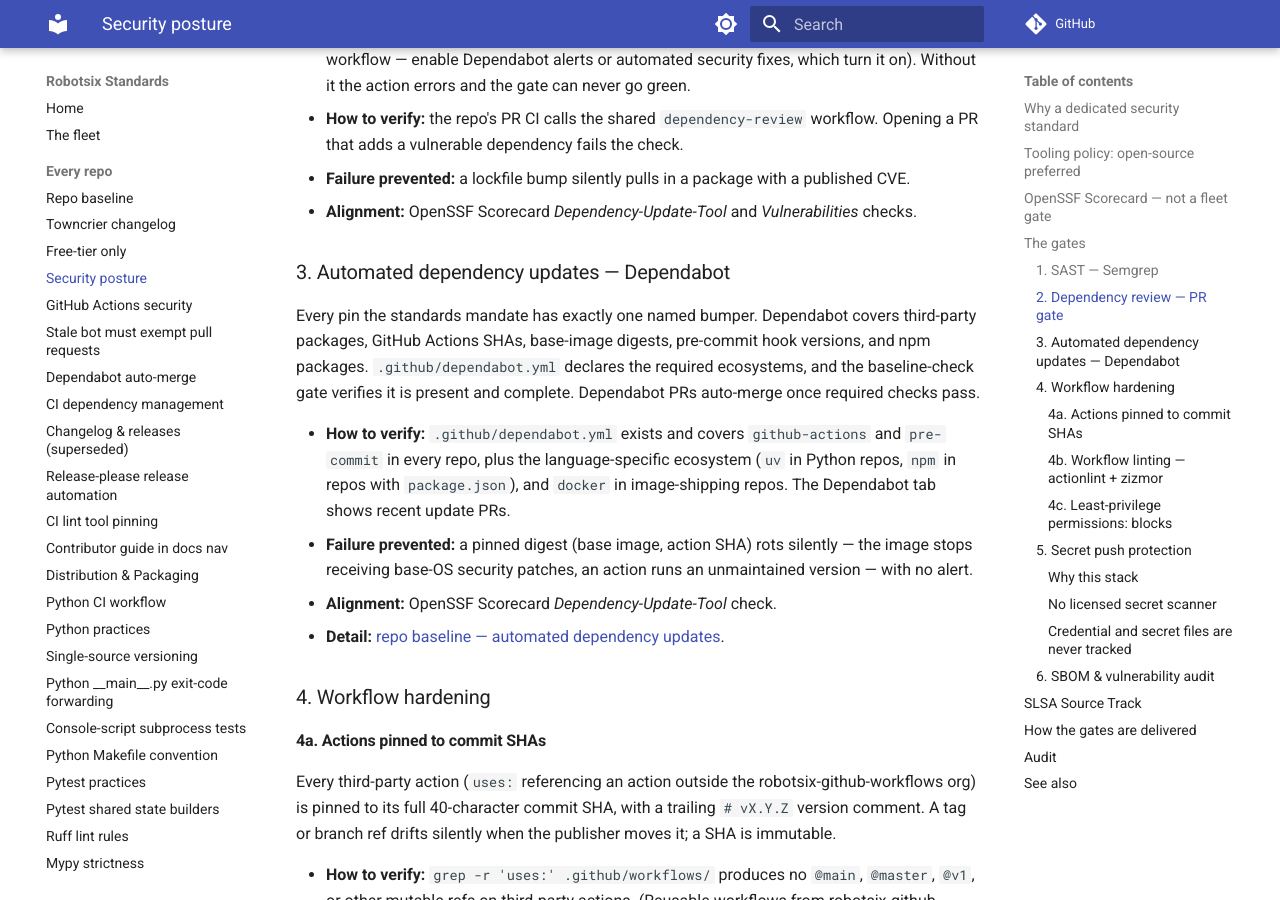
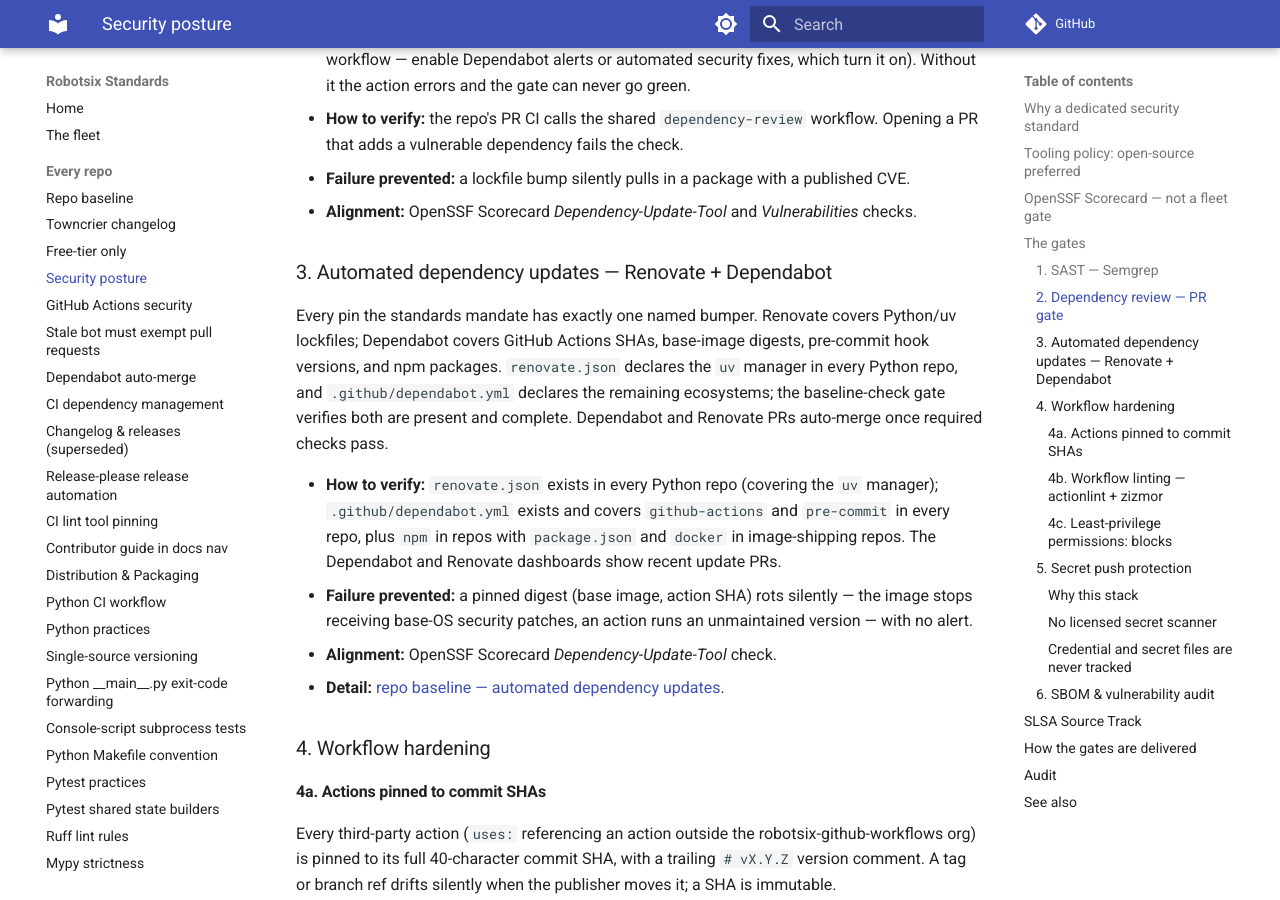
Before and after one commit to damien-robotsix/robotsix-standards, an MkDocs documentation site: the page built from docs/security-posture.md, in a window 1280 px wide and 900 px high, scrolled down 2468 px. Built offline with MkDocs 1.6.1 and Material for MkDocs 9.7.7, drawn with Linux system fonts in a browser that asks for light colours; comment, search, counter and statistics services are not loaded; some of the changed text lies outside the part shown.

Commit message:
docs: uv dependency updates: Dependabot config and two standards pages contradict the Renovate rule (20260817T074322Z-uv-dependency-updates-dependabot-config-b201) (#296)
* docs: uv dependency updates: Dependabot config and two standards pages contradict the Renovate rule (20260817T074322Z-uv-dependency-updates-dependabot-config-b201)

* ci: auto-fix — add uv package-ecosystem to dependabot.yml

---------

Co-authored-by: robotsix-mill <mill@robotsix.local>

```diff
--- a/docs/security-posture.md
+++ b/docs/security-posture.md
@@ -119,19 +119,20 @@ vulnerable package before the PR merges.
 - **Alignment:** OpenSSF Scorecard *Dependency-Update-Tool* and
   *Vulnerabilities* checks.
 
-### 3. Automated dependency updates — Dependabot
+### 3. Automated dependency updates — Renovate + Dependabot
 
-Every pin the standards mandate has exactly one named bumper. Dependabot covers
-third-party packages, GitHub Actions SHAs, base-image digests, pre-commit hook
-versions, and npm packages. `.github/dependabot.yml` declares the required
-ecosystems, and the baseline-check gate verifies it is present and complete.
-Dependabot PRs auto-merge once required checks pass.
+Every pin the standards mandate has exactly one named bumper. Renovate covers
+Python/uv lockfiles; Dependabot covers GitHub Actions SHAs, base-image digests,
+pre-commit hook versions, and npm packages. `renovate.json` declares the `uv`
+manager in every Python repo, and `.github/dependabot.yml` declares the
+remaining ecosystems; the baseline-check gate verifies both are present and
+complete. Dependabot and Renovate PRs auto-merge once required checks pass.
 
-- **How to verify:** `.github/dependabot.yml` exists and covers
-  `github-actions` and `pre-commit` in every repo, plus the
-  language-specific ecosystem (`uv` in Python repos, `npm` in repos
-  with `package.json`), and `docker` in image-shipping repos. The Dependabot
-  tab shows recent update PRs.
+- **How to verify:** `renovate.json` exists in every Python repo (covering the
+  `uv` manager); `.github/dependabot.yml` exists and covers `github-actions`
+  and `pre-commit` in every repo, plus `npm` in repos with `package.json` and
+  `docker` in image-shipping repos. The Dependabot and Renovate dashboards
+  show recent update PRs.
 - **Failure prevented:** a pinned digest (base image, action SHA) rots silently
   — the image stops receiving base-OS security patches, an action runs an
   unmaintained version — with no alert.
@@ -377,7 +378,7 @@ dashboard-watching:
 |---|---|
 | Semgrep* | CI calls shared Semgrep workflow; latest CI run uploads Semgrep findings artifact |
 | Dependency review* | CI calls shared `dependency-review` workflow; Dependency graph enabled |
-| Dependabot | `.github/dependabot.yml` covers required ecosystems; recent update PRs |
+| Dependabot + Renovate | `.github/dependabot.yml` covers non-uv ecosystems; `renovate.json` present in Python repos; recent update PRs |
 | SHA-pinned actions | `grep -r 'uses:' .github/workflows/` — no mutable refs on third-party actions |
 | Workflow linting | `.pre-commit-config.yaml` includes `actionlint`; CI runs `zizmor` (content-only repos exempt from `zizmor`) |
 | Least-privilege permissions | Every workflow has `permissions:` block; `zizmor` reports clean |
```
Also changed, not shown: docs/python.md (+3 -2 lines), renovate.json (added, +15 -0 lines), 1 other file.
